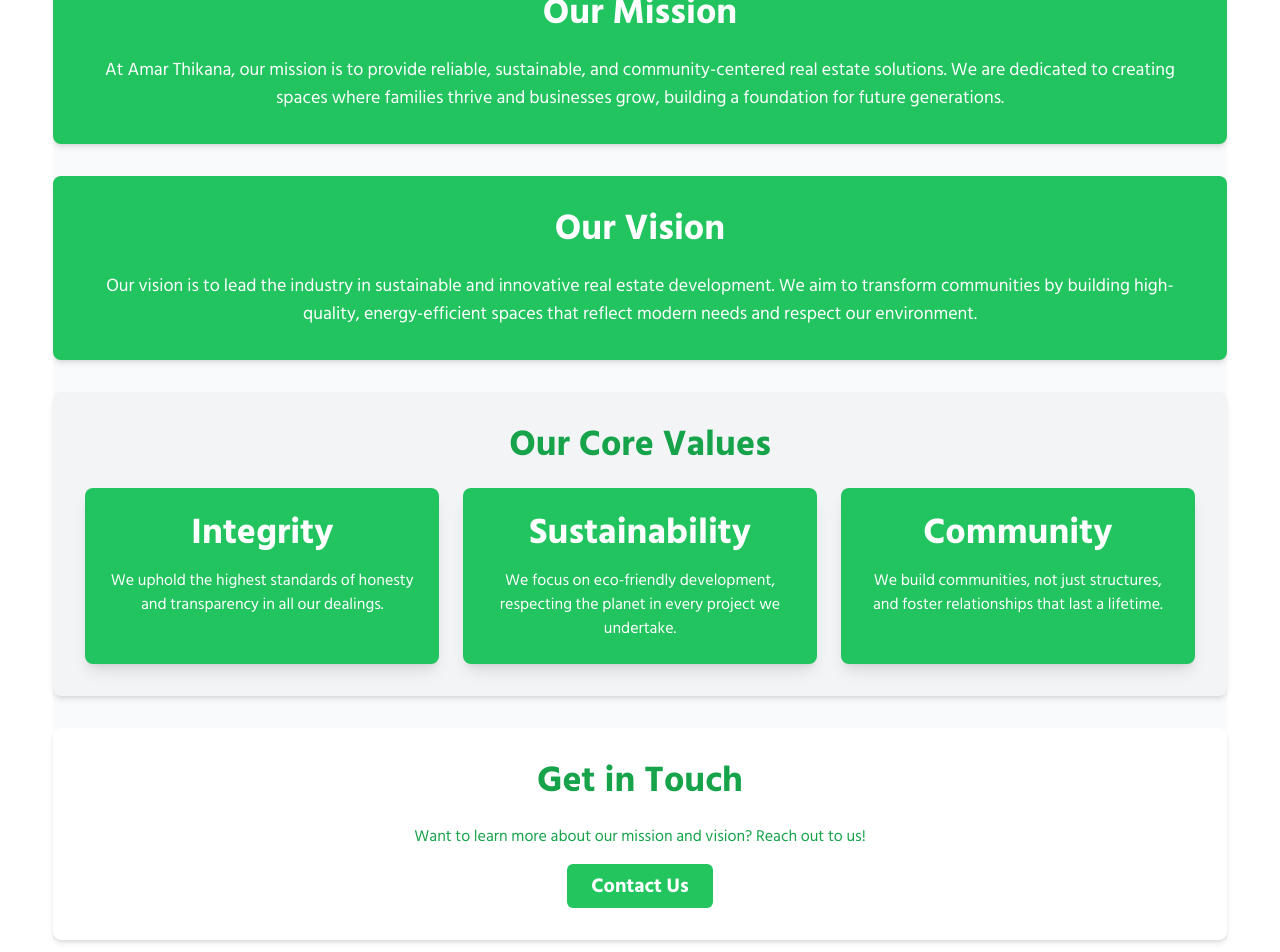
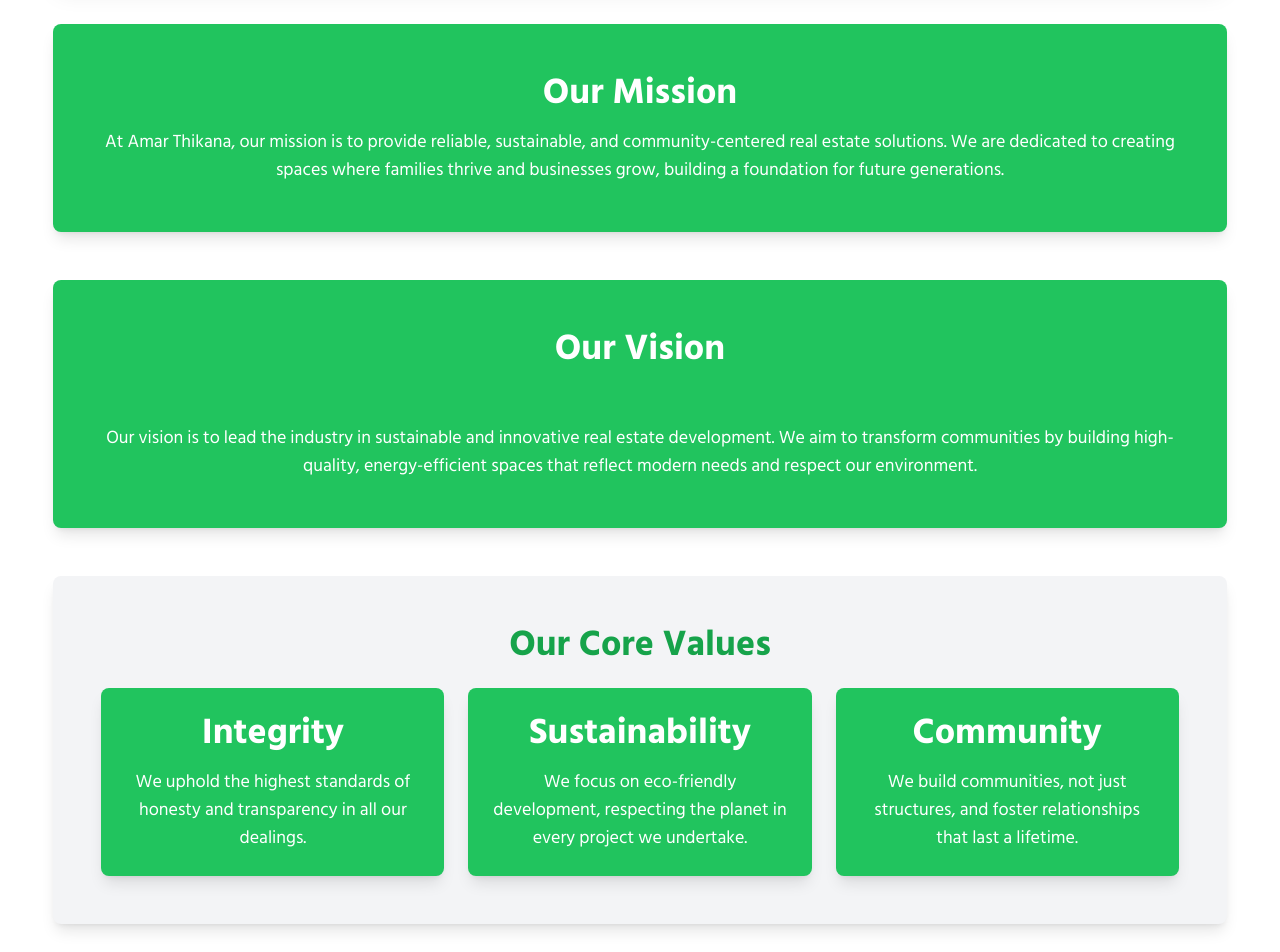
Before and after one commit to universeIt137/RealState-FrontEnd, a React (Vite) app: page /mission in a window 1280 px wide. Shown: the part 340-1292 px from the top of the page. Built offline with nearby package versions, Linux system fonts and the light colour scheme.

Commit message:
mission and vission page design completed

```diff
--- a/src/pages/clientSide/mission-and-vission/MissionVisionPage.jsx
+++ b/src/pages/clientSide/mission-and-vission/MissionVisionPage.jsx
@@ -3,58 +3,70 @@
 import { Link } from 'react-router-dom';
 
 const MissionVision = () => {
-    window.scrollTo(0, 0);
+  // window.scrollTo(0, 0);
+
   return (
     <>
       <Helmet>
         <title>Amar Thikana | Mission & Vision</title>
       </Helmet>
 
-    <div className='w-11/12 mx-auto ' >
-    <div className="w-full my-20 md:my-28 bg-gray-50">
+      <div className='w-11/12 mx-auto'>
         {/* Header */}
-        <header className="text-center py-4 md:py-10 bg-[#21c45e] text-white rounded-lg shadow-lg">
-          <h1 className="md:text-4xl font-bold">Our Mission & Vision</h1>
-          <p className="md:text-lg text-[11px] mt-1 md:mt-2">Leading the way in sustainable and community-focused real estate.</p>
+        <header className="text-center py-4 mt-20 md:mt-28 md:py-16 bg-[#21c45e] text-white rounded-lg shadow-xl transform transition duration-500 hover:scale-105">
+          <h1 className="md:text-4xl  font-bold">Our Mission & Vision</h1>
+          <p className="text-[10px] md:text-lg md:mt-2 opacity-75">
+            Leading the way in sustainable and community-focused real estate.
+          </p>
         </header>
 
         {/* Mission Section */}
-        <section className="bg-[#21c45e] p-4 md:p-8 rounded-lg shadow-md my-4 md:my-8">
-          <h2 className="md:text-4xl font-bold text-white text-center mb-2 md:mb-6">Our Mission</h2>
-          <p className="text-white text-[10px]  md:text-lg text-center">
+        <section className="bg-[#21c45e] p-3 md:p-12 rounded-lg shadow-lg my-4 md:my-12 transform transition duration-300 hover:scale-105">
+          <div>
+            <h2 className=" md:text-4xl font-bold text-white text-center  md:mb-4">Our Mission</h2>
+          </div>
+          <div>
+          <p className="text-white text-[10px] md:text-lg text-center leading-relaxed">
             At Amar Thikana, our mission is to provide reliable, sustainable, and community-centered real estate solutions.
             We are dedicated to creating spaces where families thrive and businesses grow, building a foundation for future generations.
           </p>
+          </div>
         </section>
 
         {/* Vision Section */}
-        <section className="bg-[#21c45e] p-4 md:p-8 rounded-lg shadow-md my-2 md:my-8">
-          <h2 className="md:text-4xl font-bold text-white  text-center md:mb-6">Our Vision</h2>
-          <p className="text-white text-[9px] md:text-lg text-center">
+        <section className="bg-[#21c45e] p-3 md:p-12 rounded-lg shadow-lg my-4 md:my-12 transform transition duration-300 hover:scale-105">
+          <div className='md:h-24 my-auto ' >
+            <h2 className=" md:text-4xl font-bold text-white text-center md:mb-4">Our Vision</h2>
+          </div>
+          <div className='' >
+          <p className="text-white text-[10px] md:text-lg text-center leading-relaxed">
             Our vision is to lead the industry in sustainable and innovative real estate development. We aim to transform
             communities by building high-quality, energy-efficient spaces that reflect modern needs and respect our environment.
           </p>
+          </div>
         </section>
 
         {/* Core Values Section */}
-        <section className="bg-gray-100 p-2 md:p-8 rounded-lg shadow-md my-3 md:my-8">
-          <h2 className="md:text-4xl font-bold text-green-600 text-center mb-3 md:mb-6">Our Core Values</h2>
-          <div className="flex flex-col md:flex-row md:space-x-6 space-y-6 md:space-y-0">
-            <div className="bg-[#21c45e] p-3 md:p-6 rounded-lg shadow-lg flex-1 text-center">
-              <h3 className="md:text-4xl font-bold text-white  md:mb-4">Integrity</h3>
-              <p className="text-white md:text-[16px] text-[9px] ">
+        <section className="bg-gray-100 p-3 md:p-12 rounded-lg shadow-lg my-4 md:my-12">
+          <div>
+            <h2 className=" md:text-4xl font-bold text-green-600 text-center md:mb-6">Our Core Values</h2>
+          </div>
+          <div className="grid grid-cols-1 md:grid-cols-2 lg:grid-cols-3 gap-6">
+            <div className="bg-[#21c45e] p-3 md:p-6 rounded-lg shadow-lg flex flex-col items-center text-center transform transition duration-300 hover:scale-105">
+              <h3 className="md:text-4xl font-bold text-white md:mb-4">Integrity</h3>
+              <p className="text-white text-[10px] md:text-lg text-center leading-relaxed">
                 We uphold the highest standards of honesty and transparency in all our dealings.
               </p>
             </div>
-            <div className="bg-[#21c45e] p-2 md:p-6 rounded-lg shadow-lg flex-1 text-center">
-              <h3 className="md:text-4xl font-bold text-white  md:mb-4">Sustainability</h3>
-              <p className="text-white md:text-[16px] text-[9px] ">
+            <div className="bg-[#21c45e]  p-3 md:p-6 rounded-lg shadow-lg flex flex-col items-center text-center transform transition duration-300 hover:scale-105">
+              <h3 className="md:text-4xl font-bold text-white md:mb-4">Sustainability</h3>
+              <p className="text-white text-[10px] md:text-lg text-center leading-relaxed">
                 We focus on eco-friendly development, respecting the planet in every project we undertake.
               </p>
             </div>
-            <div className="bg-[#21c45e] p-2 md:p-6 rounded-lg shadow-lg flex-1 text-center">
-              <h3 className="md:text-4xl font-bold text-white  md:mb-4">Community</h3>
-              <p className="text-white md:text-[16px] text-[9px]">
+            <div className="bg-[#21c45e] p-3 md:p-6 rounded-lg shadow-lg flex flex-col items-center text-center transform transition duration-300 hover:scale-105">
+              <h3 className="md:text-4xl font-bold text-white md:mb-4">Community</h3>
+              <p className="text-white text-[10px] md:text-lg text-center leading-relaxed">
                 We build communities, not just structures, and foster relationships that last a lifetime.
               </p>
             </div>
@@ -62,18 +74,16 @@
         </section>
 
         {/* Contact Section */}
-        <section className="bg-white p-4 md:p-8 rounded-lg shadow-md my-4 md:my-8 text-center">
-          <h2 className="md:text-4xl font-bold text-green-600 mb-3 md:mb-6">Get in Touch</h2>
-          <p className="text-green-600 mb-2 md:text-[16px] text-[9px] md:mb-4">
+        <section className="bg-white p-4 md:p-12 rounded-lg shadow-lg my-4 md:my-12 text-center transform transition duration-500 hover:scale-105">
+          <h2 className="md:text-4xl font-bold text-green-600 md:mb-4">Get in Touch</h2>
+          <p className="text-green-600 text-[10px] md:text-lg md:mb-4">
             Want to learn more about our mission and vision? Reach out to us!
           </p>
-          <button className="bg-green-500 text-white font-bold py-1 md:py-2 px-3 text-[12px] md:text-xl md:px-6 rounded-md hover:bg-green-600">
+          <button className="bg-green-500 text-white font-bold py-1 md:py-2 px-3 md:px-6 text-[12px] md:text-xl rounded-md hover:bg-green-600">
             <Link to="/contact-us">Contact Us</Link>
           </button>
         </section>
       </div>
-    </div>
-
     </>
   );
 };
```
